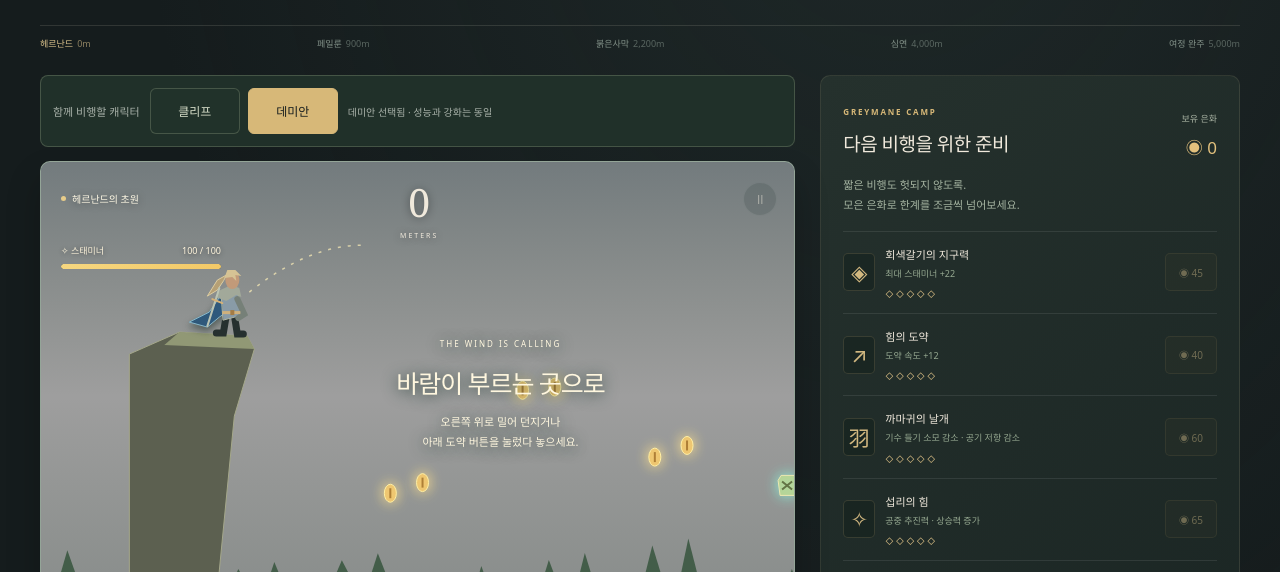
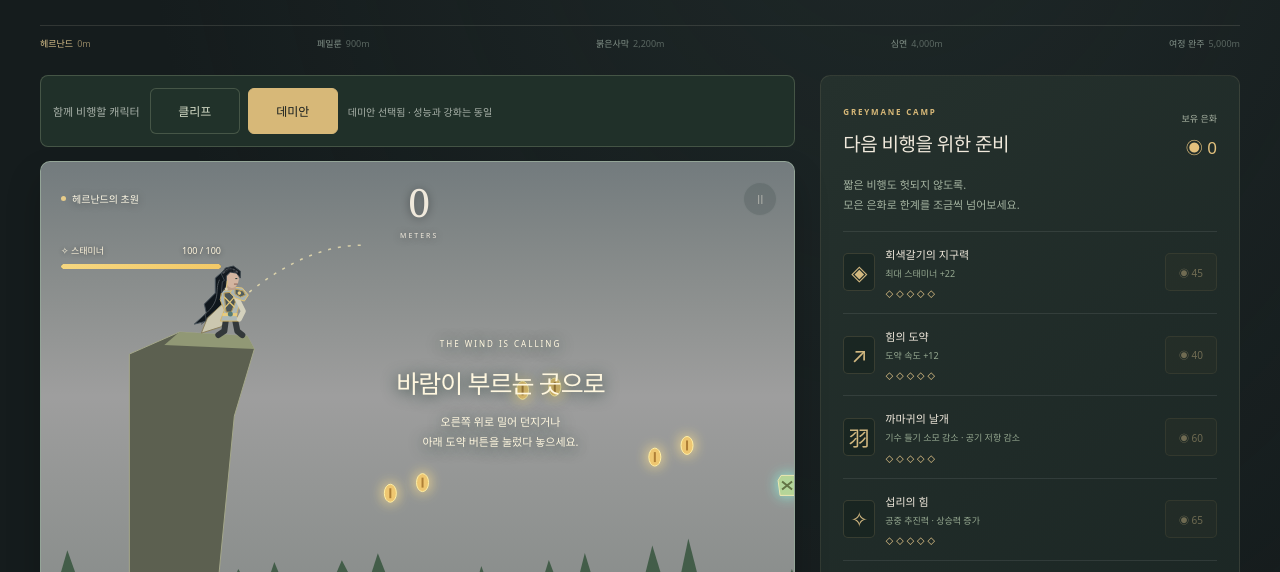
Before and after one commit to south-hive/kick-go, a website: page web/flight.html in a window 1280 px wide. Both pictures are taken after a click on the button "데미안". Shown: the part 214-786 px from the top of the page. Drawn offline with Linux system fonts and the light colour scheme.

Commit message:
Redesign Damiane from official dark-haired armored reference

```diff
--- a/package.json
+++ b/package.json
@@ -1,7 +1,7 @@
 {
   "name": "wood-and-stone",
   "private": true,
-  "version": "1.2.0",
+  "version": "1.2.1",
   "scripts": {
     "start": "node server.js",
     "test": "node --test tests/*.test.js",
--- a/web/alkkagi.html
+++ b/web/alkkagi.html
@@ -5,7 +5,7 @@
   <meta name="viewport" content="width=device-width, initial-scale=1, viewport-fit=cover, user-scalable=no">
   <meta name="theme-color" content="#182722">
   <title>나무 위의 한 수 · 알까기</title>
-  <link rel="stylesheet" href="style.css?v=1.2.0">
+  <link rel="stylesheet" href="style.css?v=1.2.1">
 </head>
 <body>
   <nav class="game-back"><a href="./">← 게임 선택</a></nav>
@@ -37,9 +37,9 @@
       <small>방장 흑돌 · 참가자 백돌 · 연결이 끊기면 10분 안에 같은 창으로 돌아오세요.</small>
     </section>
     <p class="caption">손끝의 힘, 한 수의 승부.</p>
-  <p class="release-version" data-release>v1.2.0 · 로컬</p>
+  <p class="release-version" data-release>v1.2.1 · 로컬</p>
 </main>
   <dialog id="confirm"><h2>새 판을 시작할까요?</h2><p>진행 중인 경기는 초기화됩니다.</p><div><button id="cancel">계속 하기</button><button id="accept" class="primary">새로 시작</button></div></dialog>
-  <script src="config.js?v=1.2.0"></script><script src="physics.js?v=1.2.0"></script><script src="online.js?v=1.2.0"></script><script src="game.js?v=1.2.0"></script>
+  <script src="config.js?v=1.2.1"></script><script src="physics.js?v=1.2.1"></script><script src="online.js?v=1.2.1"></script><script src="game.js?v=1.2.1"></script>
 </body>
 </html>
--- a/web/flight.html
+++ b/web/flight.html
@@ -1,5 +1,5 @@
 <!doctype html>
-<html lang="ko"><head><meta charset="utf-8"><meta name="viewport" content="width=device-width, initial-scale=1, viewport-fit=cover"><meta name="theme-color" content="#151c1d"><title>회색갈기의 비상 · 붉은사막 2D 비행</title><link rel="stylesheet" href="arcade.css?v=1.2.0"></head>
+<html lang="ko"><head><meta charset="utf-8"><meta name="viewport" content="width=device-width, initial-scale=1, viewport-fit=cover"><meta name="theme-color" content="#151c1d"><title>회색갈기의 비상 · 붉은사막 2D 비행</title><link rel="stylesheet" href="arcade.css?v=1.2.1"></head>
 <body class="flight-body"><main class="flight-app">
   <nav class="flight-nav"><a href="./" class="back-link">← 게임 선택</a><span class="wordmark">✧ 틈의 오락실</span><button id="flight-sound" class="small-button" aria-label="효과음 켜기" aria-pressed="false">♪</button></nav>
   <header class="flight-heading"><div><span class="overline">CRIMSON DESERT · A FLIGHT ACROSS PYWEL</span><h1>회색갈기의 비상</h1><p id="flight-greeting">클리프, 오늘은 어디까지 날아오를 수 있을까.</p></div><div class="flight-record"><span>나의 최고 기록</span><strong><b id="flight-best">0</b> <small>m</small></strong></div></header>
@@ -21,5 +21,5 @@
   </section>
   <aside class="camp" aria-label="장비 강화"><header class="camp-heading"><div><span class="overline">GREYMANE CAMP</span><h2>다음 비행을 위한 준비</h2></div><div class="wallet"><span>보유 은화</span><strong>◉ <b id="flight-silver">0</b></strong></div></header><p class="camp-intro">짧은 비행도 헛되지 않도록.<br>모은 은화로 한계를 조금씩 넘어보세요.</p><div id="flight-upgrades"></div><p id="flight-save-status" class="save-status" role="status">기록과 강화는 이 브라우저에 저장됩니다.</p></aside></div>
   <footer class="flight-footer"><span>붉은사막에서 영감을 받은 비공식 팬 미니게임</span><span>PYWEL / 5,000m CHALLENGE</span></footer>
-<p class="release-version" data-release>v1.2.0 · 로컬</p>
-</main><script src="flight-model.js?v=1.2.0"></script><script src="flight.js?v=1.2.0"></script></body></html>
+<p class="release-version" data-release>v1.2.1 · 로컬</p>
+</main><script src="flight-model.js?v=1.2.1"></script><script src="flight.js?v=1.2.1"></script></body></html>
--- a/web/flight.js
+++ b/web/flight.js
@@ -187,6 +187,42 @@
     ctx.beginPath(); points.forEach(([x, y], i) => i ? ctx.lineTo(x, y) : ctx.moveTo(x, y)); ctx.closePath();
     ctx.fillStyle = fill; ctx.fill(); if (stroke) { ctx.strokeStyle = stroke; ctx.lineWidth = 1; ctx.stroke(); }
   }
+  // Simplified from Pearl Abyss's March 2025 Damiane promotional portrait:
+  // long dark waves and crown braid, silver armor with gold trim, pale sleeves.
+  function drawDamiane(flying, flutter) {
+    ctx.shadowColor = 'transparent'; ctx.lineCap = 'round'; ctx.lineJoin = 'round';
+    // Long hair flows behind the head instead of Kliff's short-haired outline.
+    polygon([[-5,-37],[-14,-29],[-14,-14],[-25,-4+flutter],[-23,6],[-35,16+flutter],[-18,13],[-8,4],[2,-20]], '#10171d', '#455058');
+    polygon([[-7,-3],[-22,11],[-28,25+flutter],[-9,20],[5,9]], '#cbc7af', '#8b805c');
+    ctx.strokeStyle = '#33383a'; ctx.lineWidth = 6;
+    ctx.beginPath(); ctx.moveTo(-3,9); ctx.lineTo(flying ? -17 : -5, flying ? 17 : 24); ctx.lineTo(flying ? -28 : -11, flying ? 17 : 28); ctx.stroke();
+    ctx.beginPath(); ctx.moveTo(5,9); ctx.lineTo(flying ? -3 : 8, flying ? 23 : 24); ctx.lineTo(flying ? -15 : 13, flying ? 27 : 28); ctx.stroke();
+    polygon([[-7,-17],[7,-17],[11,-6],[7,8],[10,14],[-9,14],[-5,3],[-9,-7]], '#aeb9b6', '#d2b367');
+    polygon([[-5,-14],[3,-15],[6,-5],[2,5],[-3,5]], '#4b5556', '#b99a51');
+    ctx.strokeStyle = '#e0c679'; ctx.lineWidth = 1.3;
+    ctx.beginPath(); ctx.moveTo(-5,-10); ctx.lineTo(5,0); ctx.moveTo(5,-10); ctx.lineTo(-4,0); ctx.stroke();
+    // Pale sleeve, gilded gauntlet, and a broad engraved shoulder plate.
+    ctx.strokeStyle = '#d4d1bd'; ctx.lineWidth = 5;
+    ctx.beginPath(); ctx.moveTo(7,-10); ctx.lineTo(flying ? 19 : 14, flying ? -2 : 4); ctx.lineTo(flying ? 27 : 10, flying ? -5 : 12); ctx.stroke();
+    polygon([[4,-20],[13,-19],[19,-12],[15,-6],[6,-9],[1,-14]], '#a9b4b3', '#e6c572');
+    polygon([[6,-18],[14,-16],[16,-12],[11,-10],[6,-13]], '#515e60', '#bfa057');
+    ctx.fillStyle = '#e7cb7d'; ctx.beginPath(); ctx.arc(10,-14,1.8,0,Math.PI*2); ctx.fill();
+    ctx.fillRect(-7,6,15,3); ctx.fillStyle = '#547b77'; ctx.beginPath(); ctx.arc(1,7,2.5,0,Math.PI*2); ctx.fill();
+    polygon([[-3,-23],[-3,-17],[6,-17],[7,-23]], '#bda08a');
+    ctx.fillStyle = '#d3b5a0'; ctx.beginPath(); ctx.ellipse(3,-28,6.5,9,.08,0,Math.PI*2); ctx.fill();
+    polygon([[-5,-27],[-8,-33],[-4,-39],[4,-41],[11,-36],[11,-29],[7,-34],[1,-35],[-3,-31],[-3,-21],[-8,-14],[-7,-25]], '#141a20', '#3e474e');
+    // Crown braid catches just enough light to read as black hair at game scale.
+    ctx.strokeStyle = '#51545a'; ctx.lineWidth = 1.5;
+    ctx.beginPath(); ctx.moveTo(-6,-34); ctx.quadraticCurveTo(0,-42,8,-35); ctx.stroke();
+    for (let i=0;i<4;i++) { ctx.fillStyle = '#252b31'; ctx.beginPath(); ctx.ellipse(-3+i*2.7,-36-Math.sin(i/3*Math.PI)*2,1.8,1,-.5,0,Math.PI*2); ctx.fill(); }
+    ctx.strokeStyle = '#4a5157'; ctx.lineWidth = 1;
+    ctx.beginPath(); ctx.moveTo(-10,-27); ctx.bezierCurveTo(-15,-17,-8,-8,-22,4+flutter); ctx.bezierCurveTo(-28,9,-18,11,-28,16+flutter); ctx.stroke();
+    ctx.fillStyle = '#283b35'; ctx.fillRect(6,-29,2,1);
+    ctx.strokeStyle = '#8e6254'; ctx.beginPath(); ctx.moveTo(5,-23); ctx.lineTo(8,-23); ctx.stroke();
+    ctx.strokeStyle = '#ddc17e'; ctx.lineWidth = 1.2;
+    ctx.beginPath(); ctx.moveTo(-2,-26); ctx.lineTo(-3,-19); ctx.stroke();
+    ctx.fillStyle = '#dbcdb0'; ctx.beginPath(); ctx.arc(-3,-18,1.5,0,Math.PI*2); ctx.fill();
+  }
   function hero(x, y, now, dt) {
     ctx.save(); ctx.translate(x, y);
     const damian = profile.character === 'damian';
@@ -201,22 +237,24 @@
       polygon([[5,-9],[26,-43-flutter],[43,-56],[35,-32],[52,-41],[31,-10],[41,-19],[18,12]], '#25353c', '#839090');
       ctx.restore();
     }
-    polygon([[-7,-14],[-20,5],[-40,14+flutter],[-22,20],[-10,10],[6,-1]], damian ? '#315c80' : '#823c32', damian ? '#86b7ca' : '#a5664c');
+    if (damian) drawDamiane(flying, flutter);
+    else {
+    polygon([[-7,-14],[-20,5],[-40,14+flutter],[-22,20],[-10,10],[6,-1]], '#823c32', '#a5664c');
     ctx.shadowColor = 'transparent'; ctx.lineCap = 'round';
     ctx.strokeStyle = '#26302f'; ctx.lineWidth = 7;
     ctx.beginPath(); ctx.moveTo(-3,8); ctx.lineTo(flying ? -17 : -6, flying ? 16 : 26); ctx.lineTo(flying ? -28 : -13, flying ? 15 : 26); ctx.stroke();
     ctx.beginPath(); ctx.moveTo(5,8); ctx.lineTo(flying ? -4 : 8, flying ? 24 : 27); ctx.lineTo(flying ? -15 : 14, flying ? 27 : 27); ctx.stroke();
-    polygon([[-8,-15],[9,-13],[13,8],[-6,13]], damian ? '#899ba7' : '#60706d', '#b0b6a2');
+    polygon([[-8,-15],[9,-13],[13,8],[-6,13]], '#60706d', '#b0b6a2');
     polygon([[-9,-17],[-14,-10],[-3,-6],[7,-12],[12,-10],[10,-19],[2,-22]], '#a2a99a');
     ctx.strokeStyle = '#768078'; ctx.lineWidth = 6;
     ctx.beginPath(); ctx.moveTo(8,-8); ctx.lineTo(flying ? 21 : 15, flying ? -1 : 7); ctx.lineTo(flying ? 27 : 9, flying ? -4 : 11); ctx.stroke();
     ctx.fillStyle = '#c29a79'; ctx.beginPath(); ctx.ellipse(3,-27,7,9,0,0,Math.PI*2); ctx.fill();
-    if (damian) polygon([[-3,-32],[-12,-27],[-22,-12+flutter],[-12,-17],[-6,-26]], '#b6a075', '#ddcda1');
-    polygon([[-5,-29],[-2,-37],[6,-37],[12,-31],[6,-32],[7,-26],[3,-30]], damian ? '#d6c394' : '#333735');
-    if (!damian) polygon([[0,-24],[9,-25],[8,-18],[4,-17]], '#46483d');
+    polygon([[-5,-29],[-2,-37],[6,-37],[12,-31],[6,-32],[7,-26],[3,-30]], '#333735');
+    polygon([[0,-24],[9,-25],[8,-18],[4,-17]], '#46483d');
     ctx.fillStyle = '#d0b17c'; ctx.fillRect(-7,4,18,3); ctx.fillStyle = '#a47c45'; ctx.fillRect(1,3,4,5);
     ctx.strokeStyle = '#bbc4b3'; ctx.lineWidth = 2; ctx.beginPath(); ctx.moveTo(-10,-19); ctx.lineTo(-22,19); ctx.stroke();
     ctx.strokeStyle = '#d5b278'; ctx.beginPath(); ctx.moveTo(-17,-8); ctx.lineTo(-7,-4); ctx.stroke();
+    }
     if (run.boostTrail > 0) {
       ctx.globalAlpha = run.boostTrail; polygon([[-14,-5],[-92+flutter,6],[-17,11]], '#84e4d4');
     }
```
Also changed, not shown: tests/browser/flight.spec.js (+1 -0 lines), web/index.html (+3 -3 lines), README.md, 1 other file.
